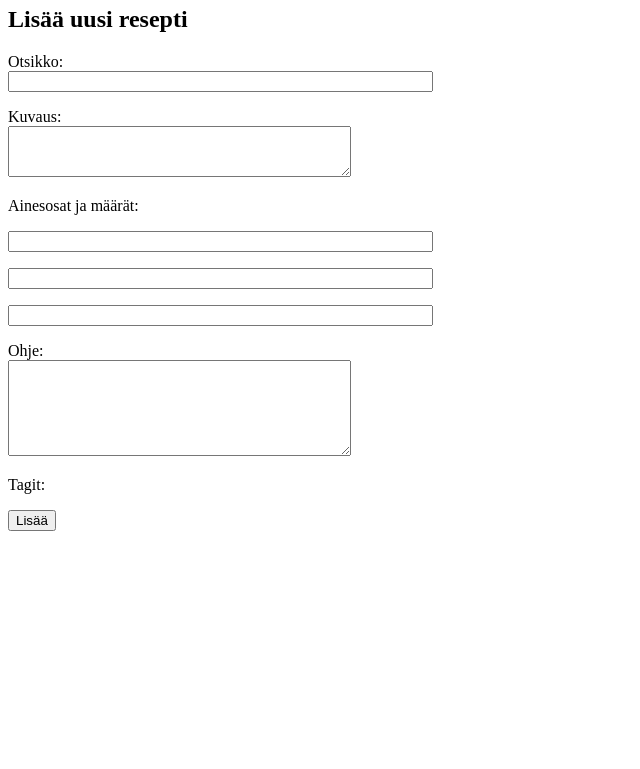
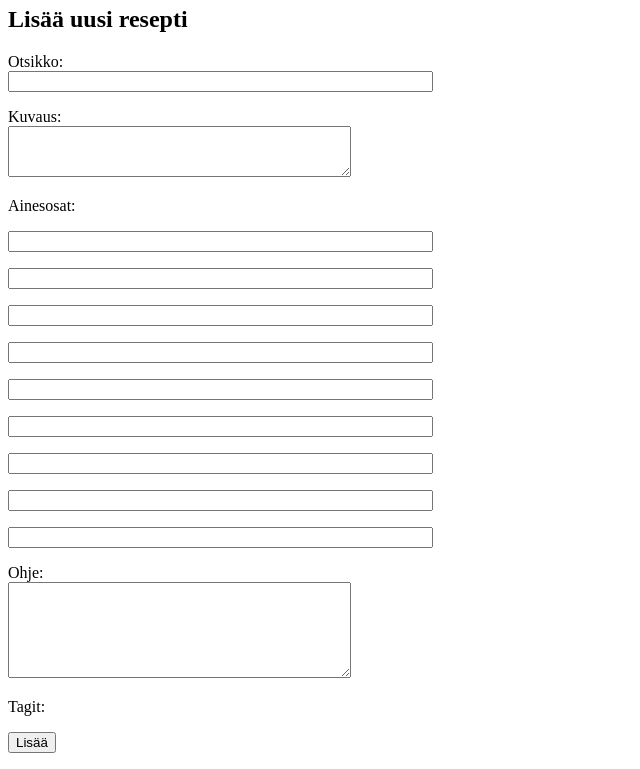
Before and after one commit to ajperttula/tsoha-reseptikirja, a Flask app: template templates/new-recipe.html in a window 1280 px wide. Shown: the part 167-936 px from the top of the page, without its empty margins (0-640 px from the left). Before the commit the page ends 698 px from the top, so only its background shows below. Run offline with Flask 2, Linux system fonts and the light colour scheme; the template is opened without the code that fills it, so the values that code supplies are empty.

Commit message:
Add more rows for ingredients

```diff
--- a/templates/new-recipe.html
+++ b/templates/new-recipe.html
@@ -20,7 +20,13 @@
         <textarea name="description" rows="3" cols="40" maxlength="200"></textarea>
       </p>
       <p>
-        Ainesosat ja määrät: <br>
+        Ainesosat: <br>
+        <p><input type="text" name="ingredient" size="50" maxlength="100"></p>
+        <p><input type="text" name="ingredient" size="50" maxlength="100"></p>
+        <p><input type="text" name="ingredient" size="50" maxlength="100"></p>
+        <p><input type="text" name="ingredient" size="50" maxlength="100"></p>
+        <p><input type="text" name="ingredient" size="50" maxlength="100"></p>
+        <p><input type="text" name="ingredient" size="50" maxlength="100"></p>
         <p><input type="text" name="ingredient" size="50" maxlength="100"></p>
         <p><input type="text" name="ingredient" size="50" maxlength="100"></p>
         <p><input type="text" name="ingredient" size="50" maxlength="100"></p>
```
